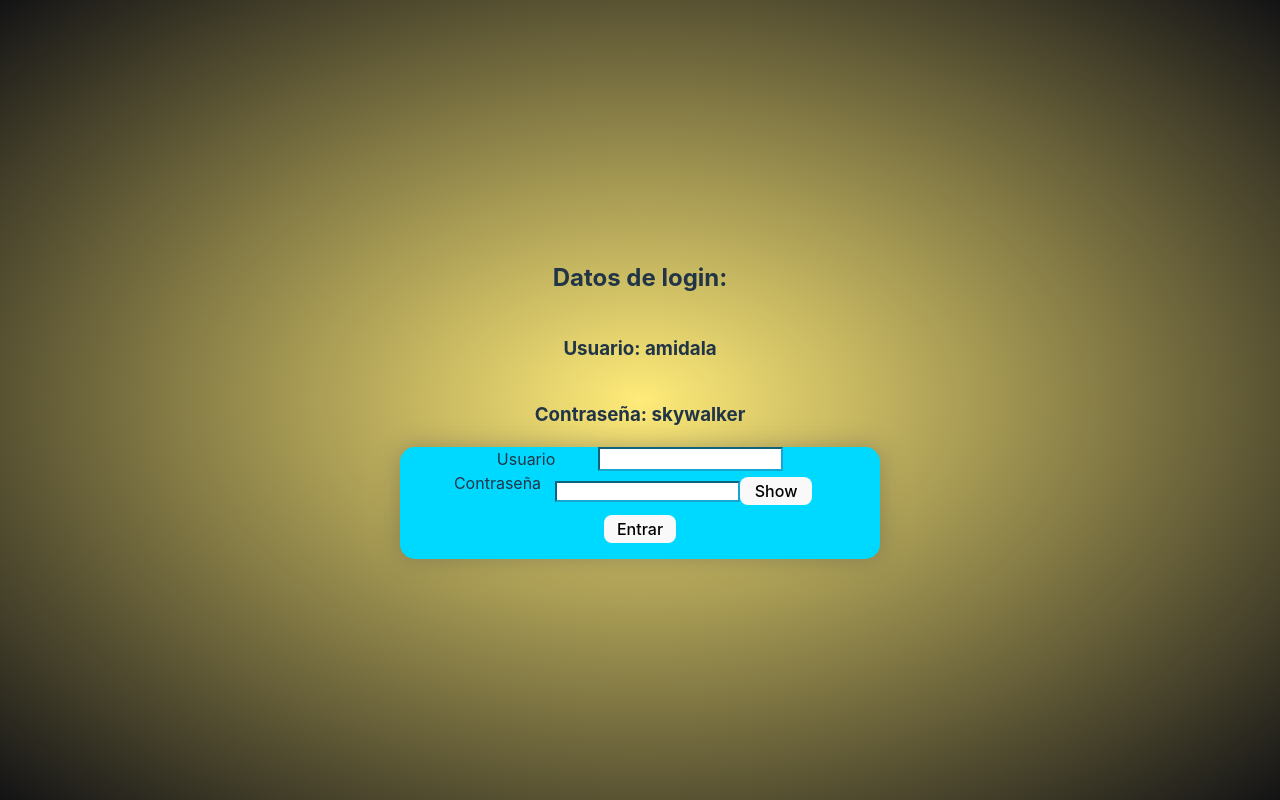
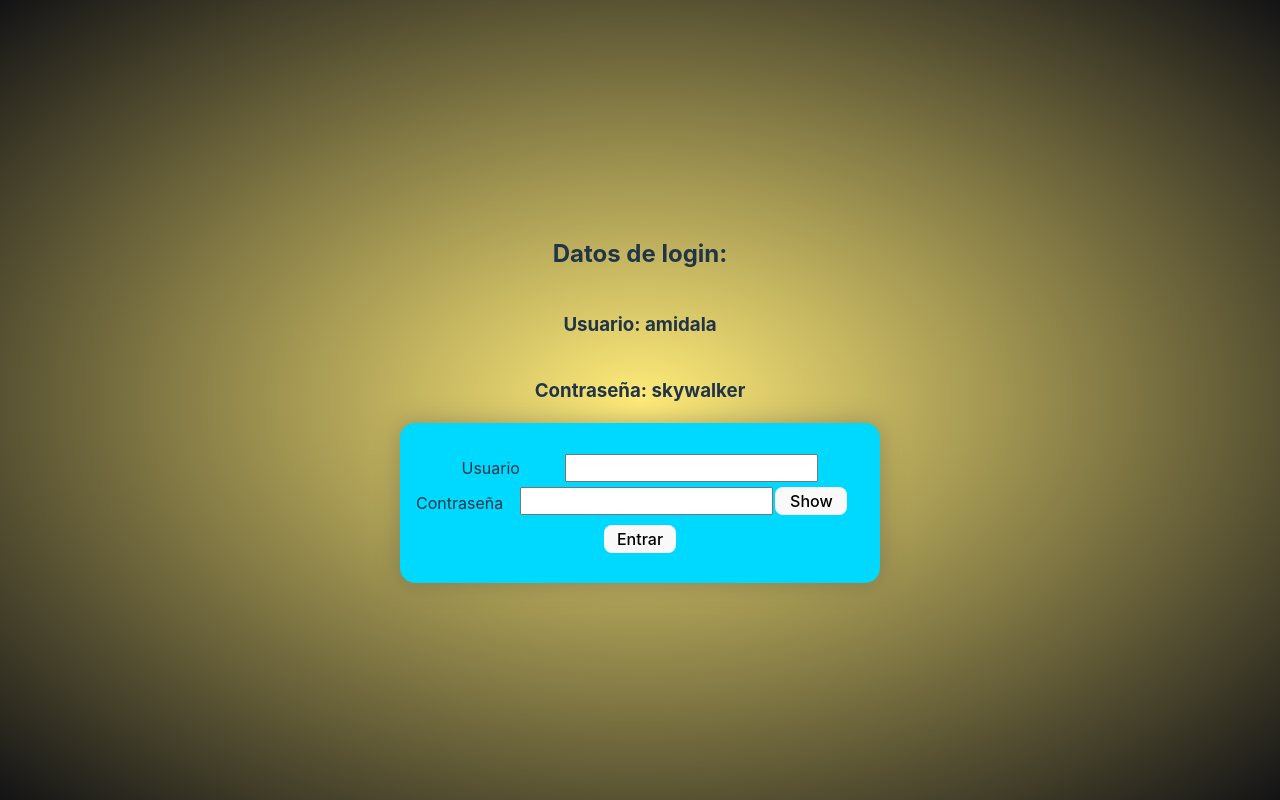
Before and after one commit to terecsauri/swapi-web-ts, a React (Vite) app: page /login in a window 1280 px wide. Built offline with nearby package versions, Linux system fonts and the light colour scheme.

Commit message:
Login puesto más bonito

```diff
--- a/src/pages/Login.css
+++ b/src/pages/Login.css
@@ -22,29 +22,34 @@
 }
 
 .login-caja {
-  height: 7rem;
+  height: 10rem;
   width: 30rem;
   background-color: rgb(0, 217, 255);
   filter: drop-shadow(0 0 0.75rem #4444445c);
   border-radius: 15px;
   display: flex;
+  align-items: center;
   justify-content: space-evenly;
 }
 
 form {
+  width: 28rem;
   display: flex;
+  align-items: center;
   justify-content: space-evenly;
 }
 
 fieldset {
+  width: 22rem;
   border: 0;
   display: flex;
   align-items: center;
-  justify-content: center;
+  justify-content: space-evenly;
 }
 
 input {
-  border-color: rgb(23, 166, 209);
+  width: 245px;
+  height: 22px;
 }
 
 input:hover {
```
